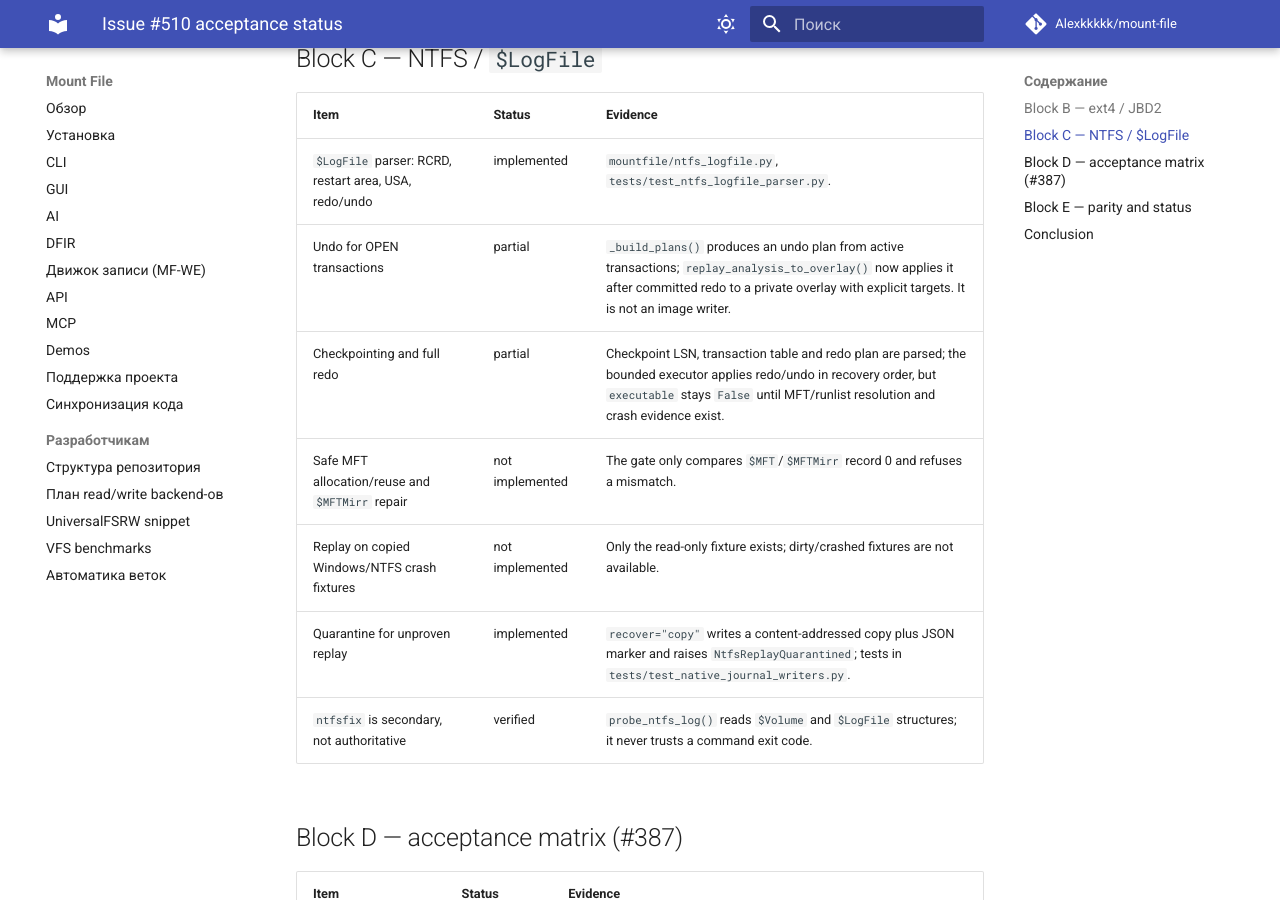
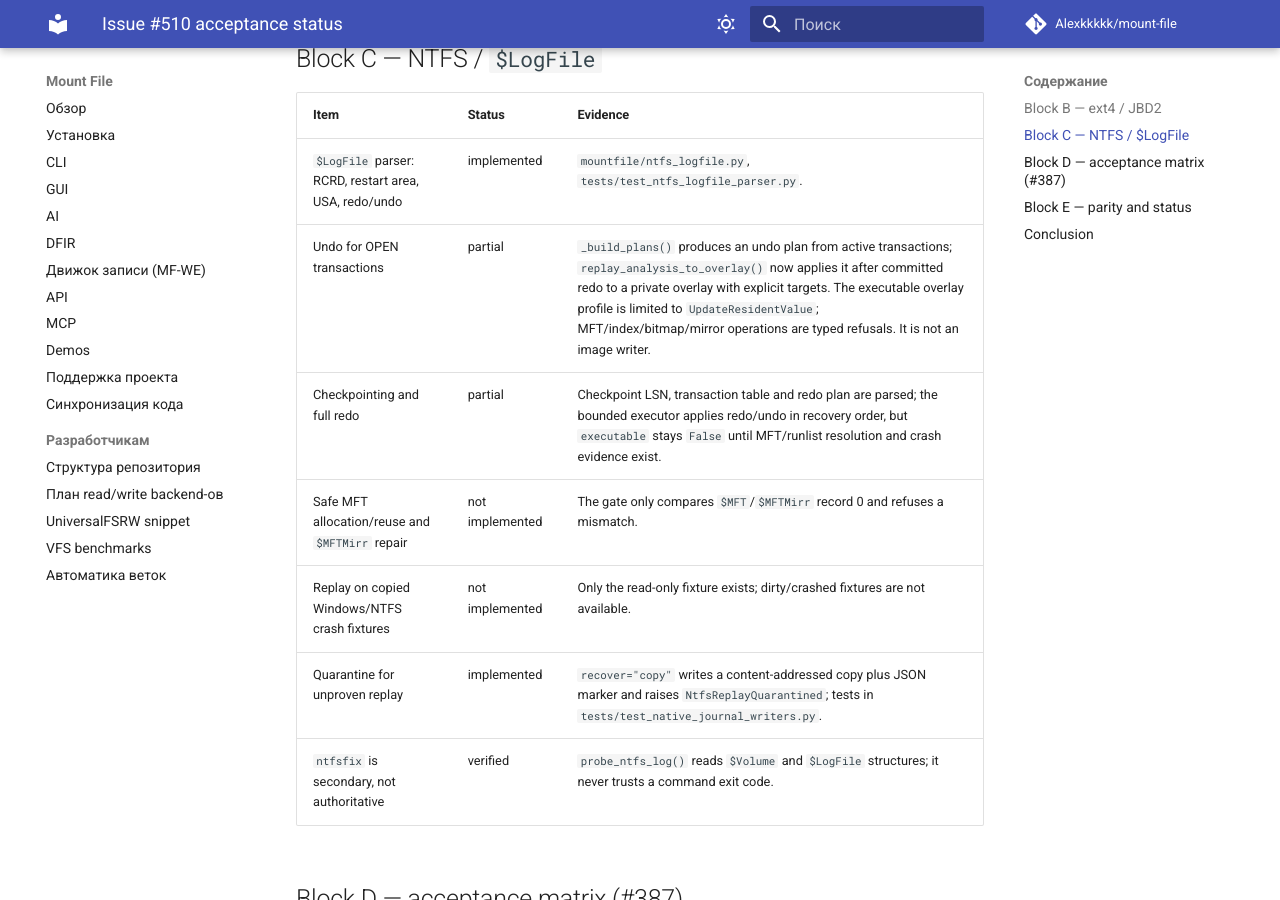
Before and after one commit to Alexkkkkk/mount-file, an MkDocs documentation site: the page built from docs/issue-510-acceptance-status.md, in a window 1280 px wide and 900 px high, scrolled down 881 px. Built offline with MkDocs 1.6.1 and Material for MkDocs 9.7.7, drawn with Linux system fonts in a browser that asks for light colours; comment, search, counter and statistics services are not loaded.

Commit message:
docs: narrow NTFS bounded replay profile

```diff
--- a/docs/issue-510-acceptance-status.md
+++ b/docs/issue-510-acceptance-status.md
@@ -19,7 +19,7 @@ only when a test exercises the mechanism; planning-only code is marked `plan`.
 | Item | Status | Evidence |
 | --- | --- | --- |
 | `$LogFile` parser: RCRD, restart area, USA, redo/undo | implemented | `mountfile/ntfs_logfile.py`, `tests/test_ntfs_logfile_parser.py`. |
-| Undo for OPEN transactions | partial | `_build_plans()` produces an undo plan from active transactions; `replay_analysis_to_overlay()` now applies it after committed redo to a private overlay with explicit targets. It is not an image writer. |
+| Undo for OPEN transactions | partial | `_build_plans()` produces an undo plan from active transactions; `replay_analysis_to_overlay()` now applies it after committed redo to a private overlay with explicit targets. The executable overlay profile is limited to `UpdateResidentValue`; MFT/index/bitmap/mirror operations are typed refusals. It is not an image writer. |
 | Checkpointing and full redo | partial | Checkpoint LSN, transaction table and redo plan are parsed; the bounded executor applies redo/undo in recovery order, but `executable` stays `False` until MFT/runlist resolution and crash evidence exist. |
 | Safe MFT allocation/reuse and `$MFTMirr` repair | not implemented | The gate only compares `$MFT`/`$MFTMirr` record 0 and refuses a mismatch. |
 | Replay on copied Windows/NTFS crash fixtures | not implemented | Only the read-only fixture exists; dirty/crashed fixtures are not available. |
```
